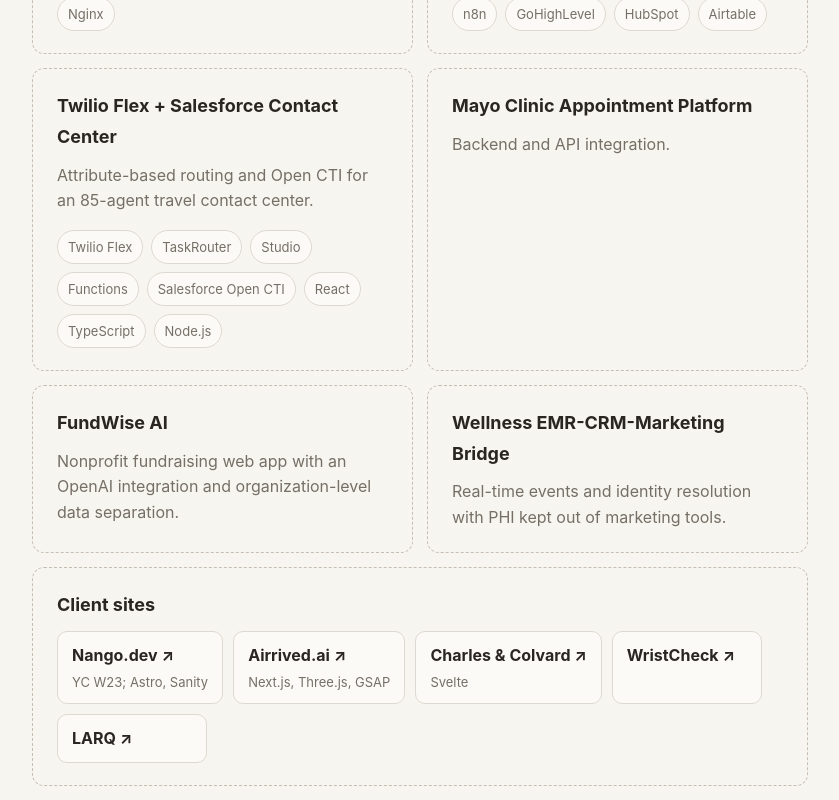
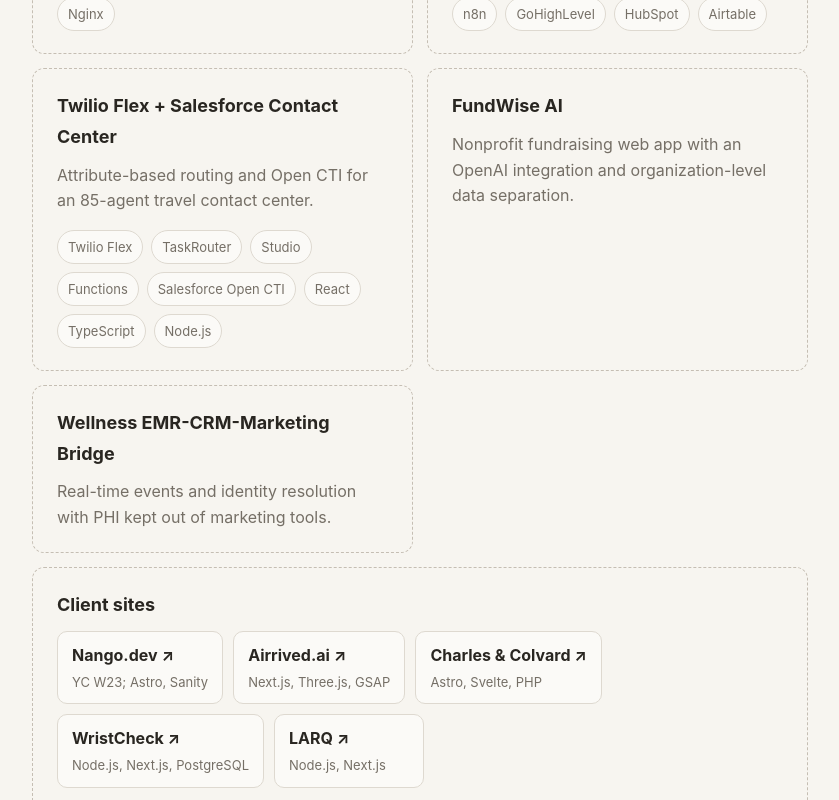
Before and after one commit to ATwork88/Portfolio1, a Next.js app: page /projects in a window 1280 px wide. Shown: the part 8640-9440 px from the top of the page, without its empty margins (345-1184 px from the left). Built offline with nearby package versions, Linux system fonts and the light colour scheme.

Commit message:
Remove Mayo Clinic card; add skills to client sites
Co-Authored-By: Claude Sonnet 5.5 <noreply@anthropic.com>
Claude-Session: https://claude.ai/code/session_011avKUpJeaqxTRXPnizR6w3

```diff
--- a/content/projects.ts
+++ b/content/projects.ts
@@ -362,10 +362,6 @@ export const alsoBuilt: {
     ],
   },
   {
-    title: "Mayo Clinic Appointment Platform",
-    description: "Backend and API integration.",
-  },
-  {
     title: "FundWise AI",
     description:
       "Nonprofit fundraising web app with an OpenAI integration and organization-level data separation.",
@@ -387,10 +383,18 @@ export const alsoBuilt: {
       {
         name: "Charles & Colvard",
         href: "https://www.charlesandcolvard.com",
-        note: "Svelte",
+        note: "Astro, Svelte, PHP",
       },
-      { name: "WristCheck", href: "https://wristcheck.com" },
-      { name: "LARQ", href: "https://www.livelarq.com" },
+      {
+        name: "WristCheck",
+        href: "https://wristcheck.com",
+        note: "Node.js, Next.js, PostgreSQL",
+      },
+      {
+        name: "LARQ",
+        href: "https://www.livelarq.com",
+        note: "Node.js, Next.js",
+      },
     ],
   },
   {
```
